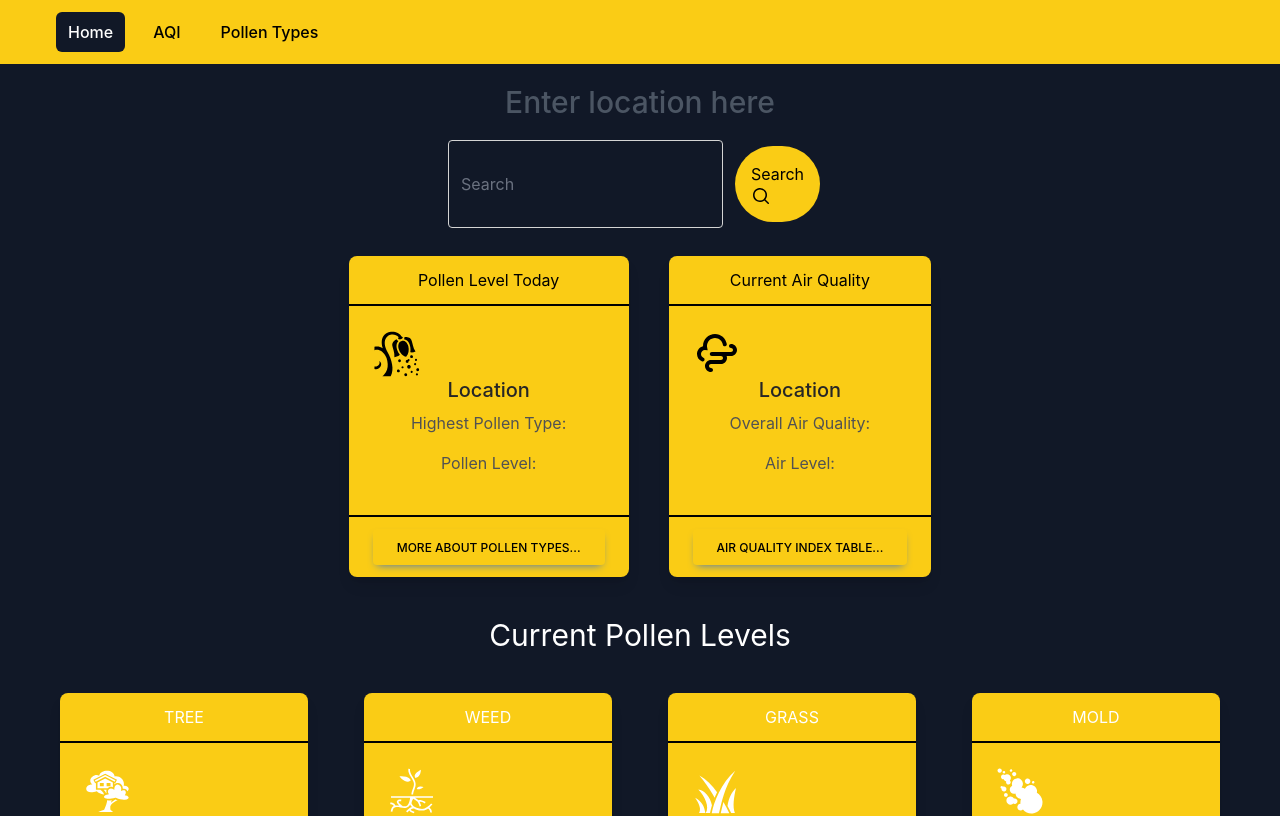
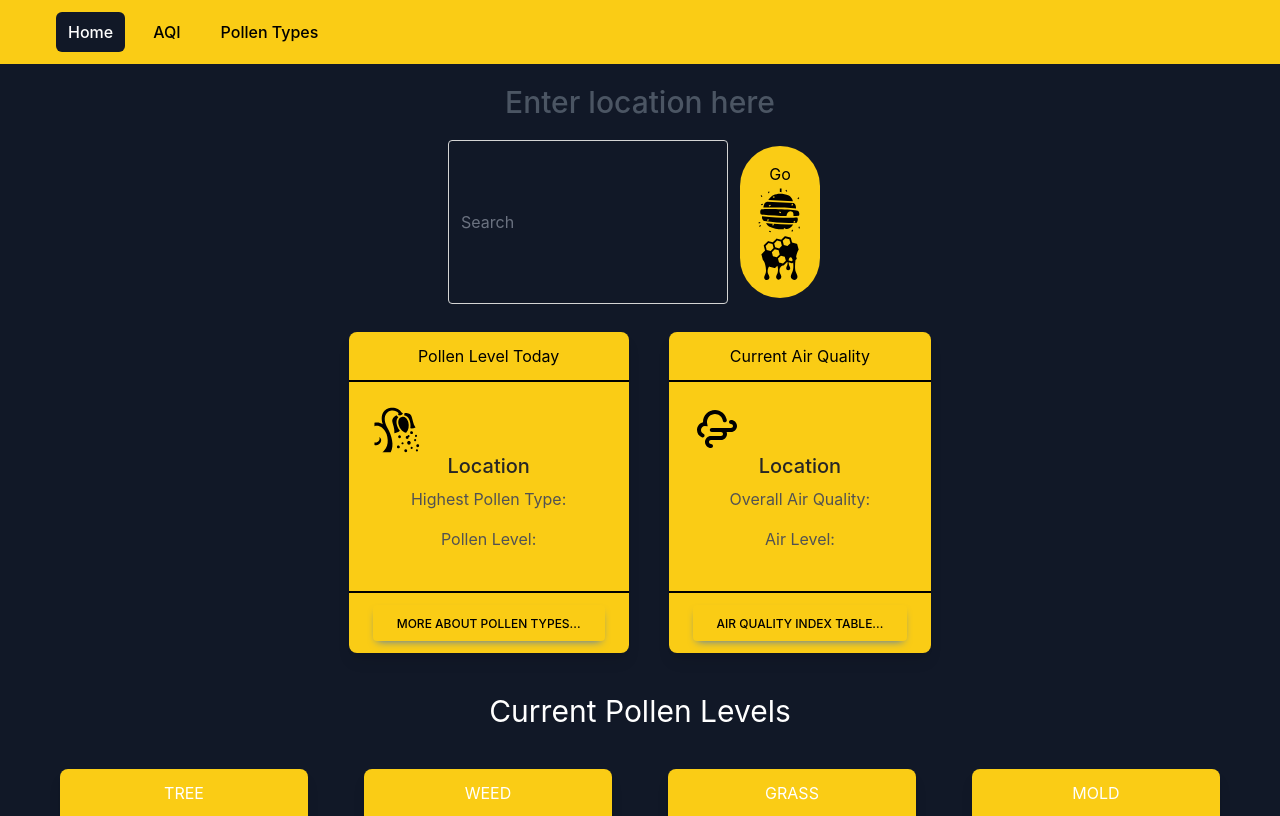
Before and after one commit to Pollon-Pollution-Organisation/pollen-and-pollution, a React (Create React App) app: page / in a window 1280 px wide. Shown: the top 816 px of the page. Built offline with nearby package versions, Linux system fonts and the light colour scheme; the HTML template or start-up script is replaced by a standard one.

Commit message:
search button  icon options added

```diff
--- a/src/components/Home/SearchBar.js
+++ b/src/components/Home/SearchBar.js
@@ -3,7 +3,8 @@ import { useState, useEffect } from 'react'
 import {LatLongAPI} from "../../utils/latLong"
 import {PollenAPI} from "../../utils/pollenAPI"
 import {AirAPI} from "../../utils/airAPI"
-
+import { GiTreeBeehive, GiDrippingHoney, GiBeehive } from 'react-icons/gi';
+import { IconContext } from "react-icons";
 
 export default function SearchBar(props) {
     //props passed in from home.js
@@ -51,17 +52,9 @@ export default function SearchBar(props) {
                         <span
                             className="input-group-text flex items-center whitespace-nowrap rounded px-3 py-1.5 text-center text-base font-normal text-neutral-700 dark:text-neutral-200"
                             id="basic-addon2">
-                            <button className="px-4 py-4 text-black text-center bg-yellow-400 rounded-full " onClick={logValue}> Search
-                                <svg
-                                    xmlns="http://www.w3.org/2000/svg"
-                                    viewBox="0 0 20 20"
-                                    fill="currentColor"
-                                    className="h-5 w-5">
-                                    <path
-                                        fillRule="evenodd"
-                                        d="M9 3.5a5.5 5.5 0 100 11 5.5 5.5 0 000-11zM2 9a7 7 0 1112.452 4.391l3.328 3.329a.75.75 0 11-1.06 1.06l-3.329-3.328A7 7 0 012 9z"
-                                        clipRule="evenodd" />
-                                </svg>
+                            <button className="px-4 py-4 text-black text-center bg-yellow-400 rounded-full " onClick={logValue}> Go
+                            <IconContext.Provider value={{size: "3em"}}>  <GiTreeBeehive /> <GiDrippingHoney /></IconContext.Provider>
+
                             </button>
                         </span>
                     </div>
```
